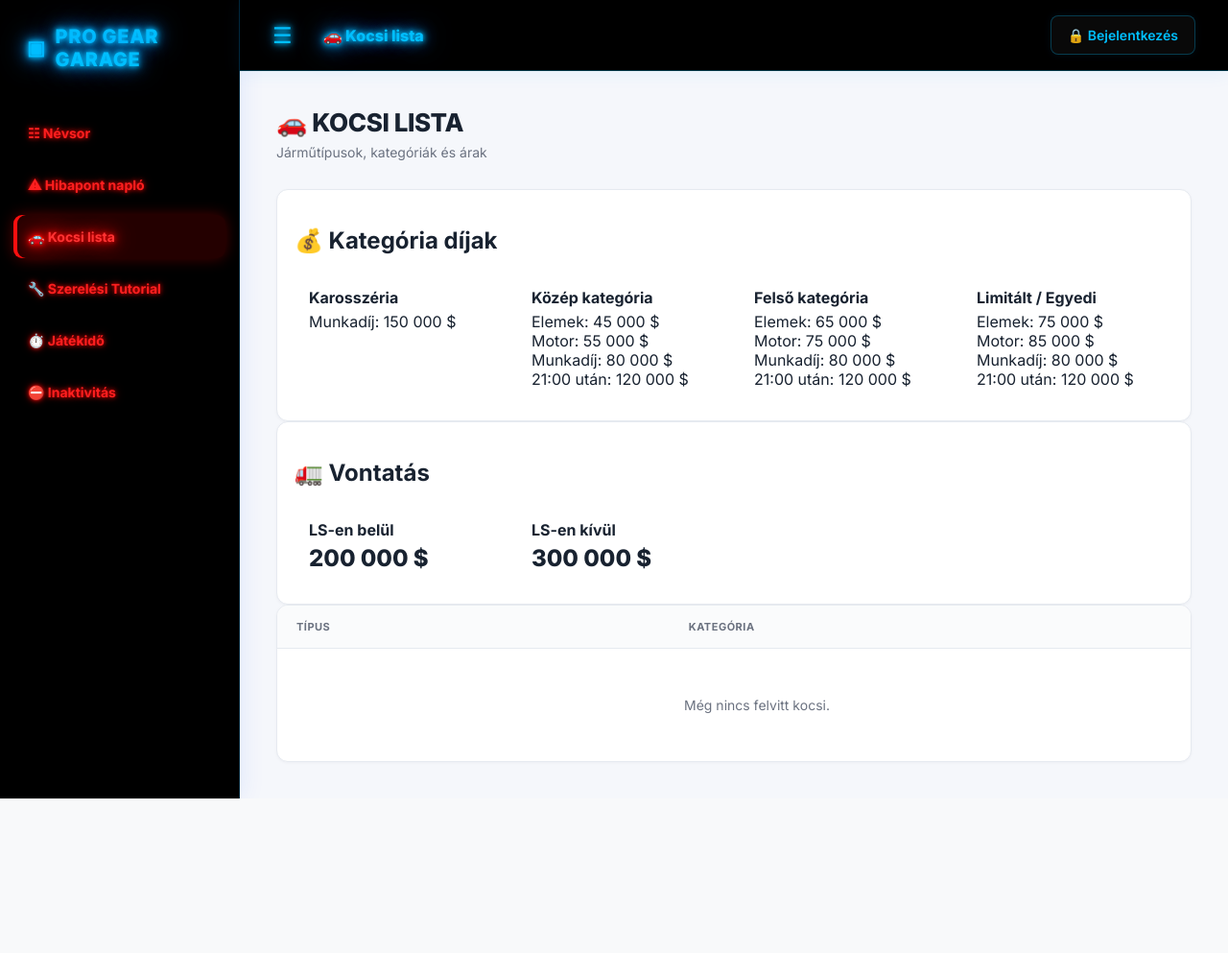
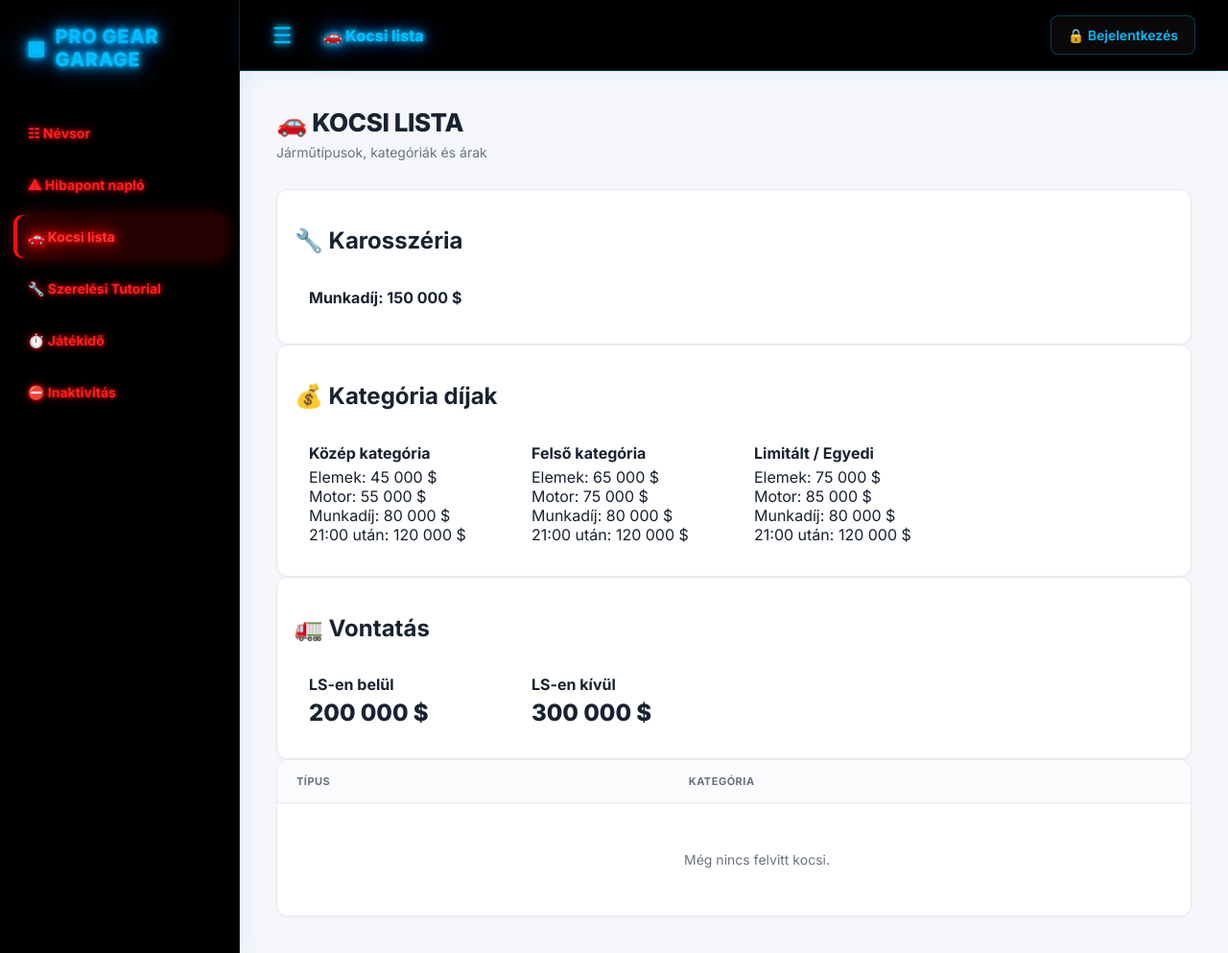
Before and after one commit to kismok/nevsor-weboldal, a Flask app: page /cars in a window 1280 px wide. Shown: the whole page at 96% size. Before the commit the page ends 832 px from the top, so only its background shows below. Run offline with Flask 3, Linux system fonts and the light colour scheme; data that the repository does not hold is empty.

Commit message:
Add bodywork labor cost section to cars.html
Added a section for bodywork labor costs with a price display.

```diff
--- a/templates/cars.html
+++ b/templates/cars.html
@@ -217,6 +217,20 @@
 
 
             <!-- =====================================================
+                 KAROSSZÉRIA MUNKADÍJ
+            ====================================================== -->
+
+            <div class="card">
+                <div style="padding: 18px;">
+                    <h2>🔧 Karosszéria</h2>
+                    <div class="car-service">
+                        <b>Munkadíj: 150 000 $</b>
+                    </div>
+                </div>
+            </div>
+
+
+            <!-- =====================================================
                  FIX KATEGÓRIA DÍJAK
             ====================================================== -->
 
@@ -229,19 +243,6 @@
                     </h2>
 
                     <div class="car-services">
-
-                        <div class="car-service">
-
-                            <b>
-                                Karosszéria
-                            </b>
-
-                            <div>
-                                Munkadíj: 150 000 $
-                            </div>
-
-                        </div>
-
 
                         <div class="car-service">
 
```
